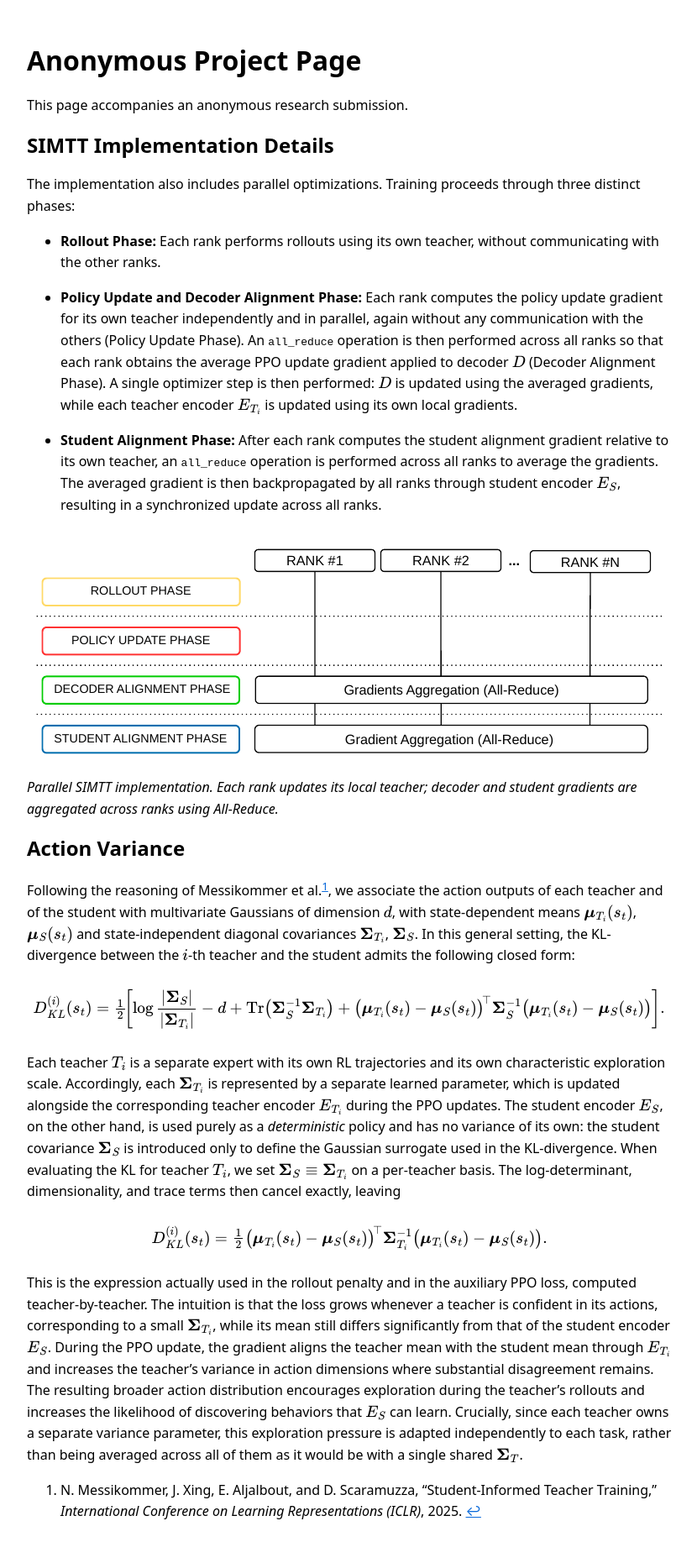
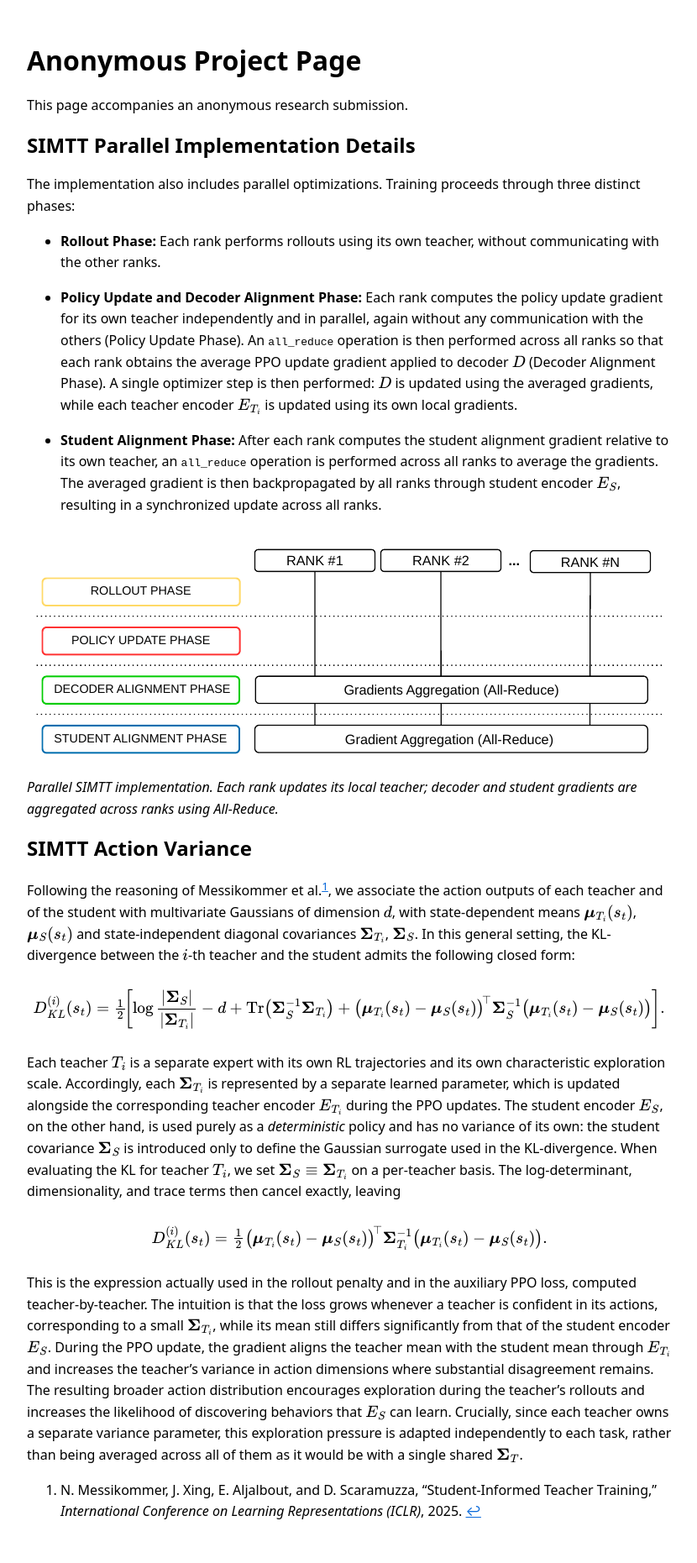
Before and after one commit to blind-paper-sub/ICRA2026, a Jekyll site: the page built from index.md, in a window 1280 px wide. Shown: the whole page at 84% size, without its empty margins (224-1054 px from the left). Built offline with Jekyll 4.4.1, drawn with Linux system fonts in a browser that asks for light colours.

Commit message:
Update supplementary page

```diff
--- a/index.md
+++ b/index.md
@@ -7,7 +7,7 @@ title: Anonymous Project Page
 
 This page accompanies an anonymous research submission.
 
-## SIMTT Implementation Details
+## SIMTT Parallel Implementation Details
 
 The implementation also includes parallel optimizations. Training proceeds
 through three distinct phases:
@@ -35,7 +35,7 @@ through three distinct phases:
 *Parallel SIMTT implementation. Each rank updates its local teacher; decoder
 and student gradients are aggregated across ranks using All-Reduce.*
 
-## Action Variance
+## SIMTT Action Variance
 
 Following the reasoning of Messikommer et al.[^messikommer], we associate the
 action outputs of each teacher and of the student with multivariate Gaussians of
```
